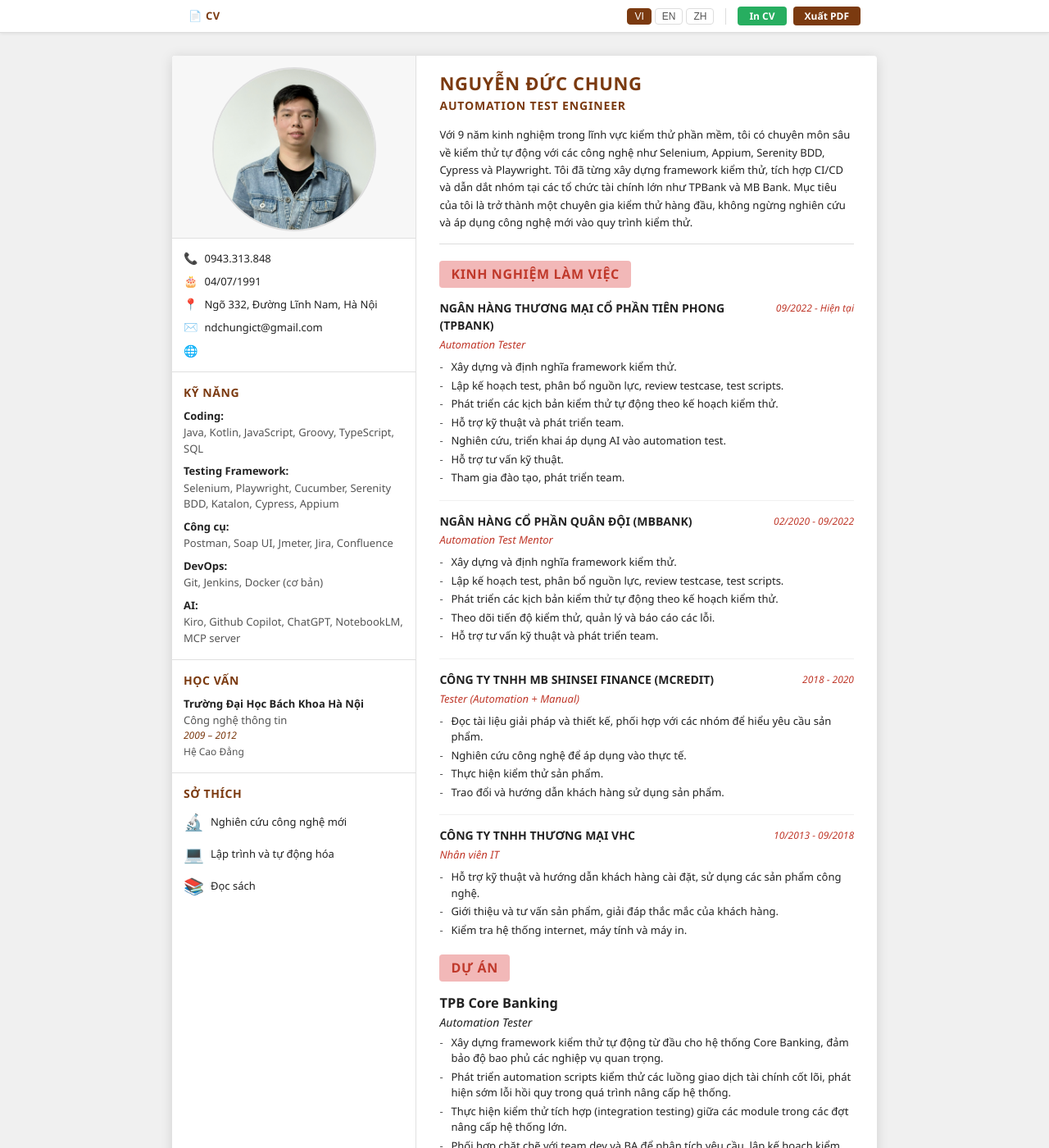
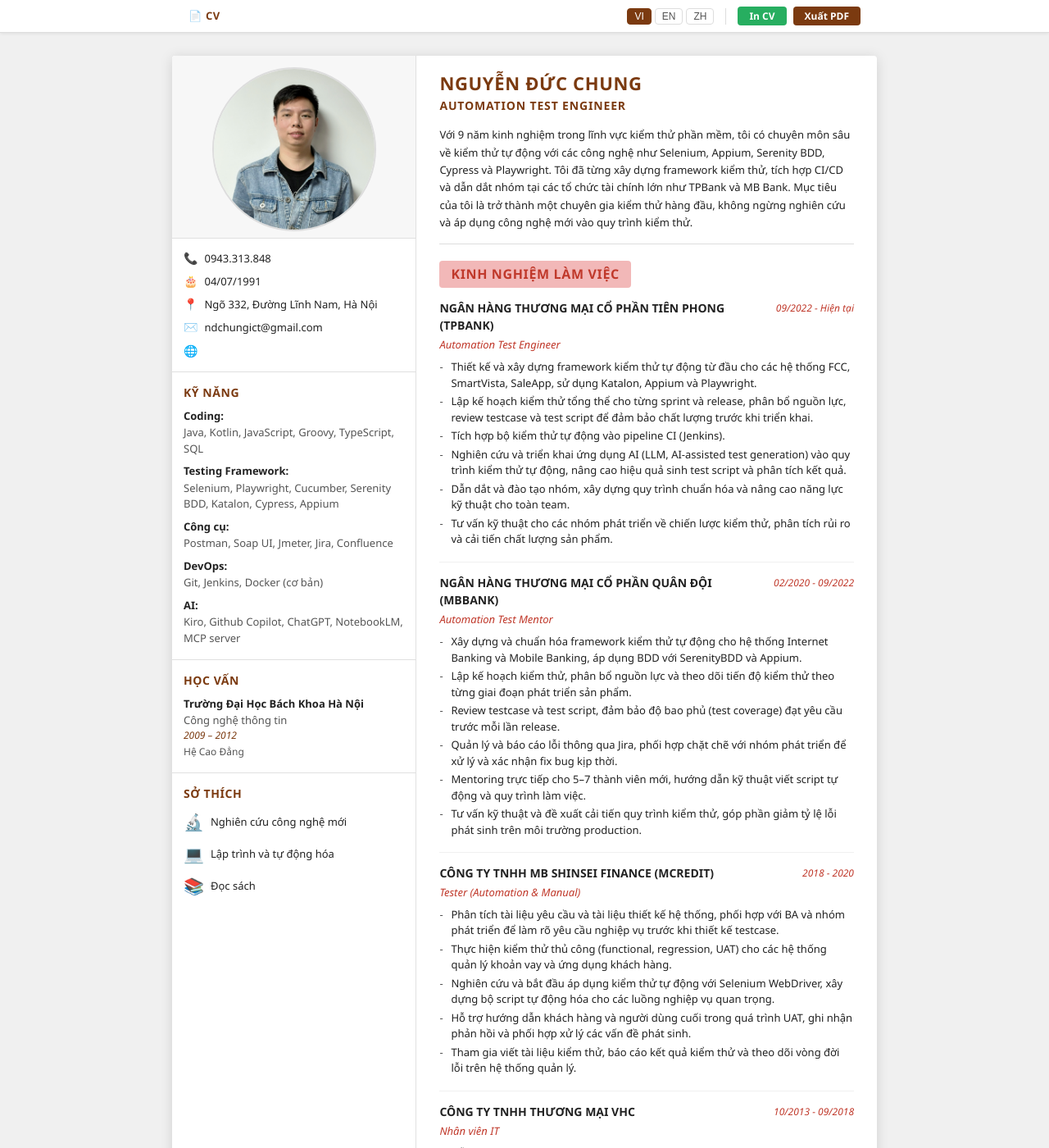
Before and after one commit to ndchungict/cv, a Jekyll site: the page built from index.html, in a window 1280 px wide and 1400 px high. Shown: the whole window at 82% size. Built offline with Jekyll 4.4.1, drawn with Linux system fonts in a browser that asks for light colours; some of the changed text lies outside the part shown.

Commit message:
update experience

```diff
--- a/_data/i18n.yml
+++ b/_data/i18n.yml
@@ -30,45 +30,47 @@ vi:
       - icon: "📚"
         name: "Đọc sách"
   experience:
-    - title: "Automation Tester"
+    - title: "Automation Test Engineer"
       company: "Ngân hàng thương mại cổ phần Tiên Phong (TPBank)"
       start: "09/2022"
       end: "Hiện tại"
       responsibilities:
-        - "Xây dựng và định nghĩa framework kiểm thử."
-        - "Lập kế hoạch test, phân bổ nguồn lực, review testcase, test scripts."
-        - "Phát triển các kịch bản kiểm thử tự động theo kế hoạch kiểm thử."
-        - "Hỗ trợ kỹ thuật và phát triển team."
-        - "Nghiên cứu, triển khai áp dụng AI vào automation test."
-        - "Hỗ trợ tư vấn kỹ thuật."
-        - "Tham gia đào tạo, phát triển team."
+        - "Thiết kế và xây dựng framework kiểm thử tự động từ đầu cho các hệ thống FCC, SmartVista, SaleApp, sử dụng Katalon, Appium và Playwright."
+        - "Lập kế hoạch kiểm thử tổng thể cho từng sprint và release, phân bổ nguồn lực, review testcase và test script để đảm bảo chất lượng trước khi triển khai."
+        - "Tích hợp bộ kiểm thử tự động vào pipeline CI (Jenkins)."
+        - "Nghiên cứu và triển khai ứng dụng AI (LLM, AI-assisted test generation) vào quy trình kiểm thử tự động, nâng cao hiệu quả sinh test script và phân tích kết quả."
+        - "Dẫn dắt và đào tạo nhóm, xây dựng quy trình chuẩn hóa và nâng cao năng lực kỹ thuật cho toàn team."
+        - "Tư vấn kỹ thuật cho các nhóm phát triển về chiến lược kiểm thử, phân tích rủi ro và cải tiến chất lượng sản phẩm."
     - title: "Automation Test Mentor"
-      company: "Ngân hàng cổ phần quân đội (MBBank)"
+      company: "Ngân hàng thương mại cổ phần Quân đội (MBBank)"
       start: "02/2020"
       end: "09/2022"
       responsibilities:
-        - "Xây dựng và định nghĩa framework kiểm thử."
-        - "Lập kế hoạch test, phân bổ nguồn lực, review testcase, test scripts."
-        - "Phát triển các kịch bản kiểm thử tự động theo kế hoạch kiểm thử."
-        - "Theo dõi tiến độ kiểm thử, quản lý và báo cáo các lỗi."
-        - "Hỗ trợ tư vấn kỹ thuật và phát triển team."
-    - title: "Tester (Automation + Manual)"
+        - "Xây dựng và chuẩn hóa framework kiểm thử tự động cho hệ thống Internet Banking và Mobile Banking, áp dụng BDD với SerenityBDD và Appium."
+        - "Lập kế hoạch kiểm thử, phân bổ nguồn lực và theo dõi tiến độ kiểm thử theo từng giai đoạn phát triển sản phẩm."
+        - "Review testcase và test script, đảm bảo độ bao phủ (test coverage) đạt yêu cầu trước mỗi lần release."
+        - "Quản lý và báo cáo lỗi thông qua Jira, phối hợp chặt chẽ với nhóm phát triển để xử lý và xác nhận fix bug kịp thời."
+        - "Mentoring trực tiếp cho 5–7 thành viên mới, hướng dẫn kỹ thuật viết script tự động và quy trình làm việc."
+        - "Tư vấn kỹ thuật và đề xuất cải tiến quy trình kiểm thử, góp phần giảm tỷ lệ lỗi phát sinh trên môi trường production."
+    - title: "Tester (Automation & Manual)"
       company: "Công ty TNHH MB Shinsei Finance (Mcredit)"
       start: "2018"
       end: "2020"
       responsibilities:
-        - "Đọc tài liệu giải pháp và thiết kế, phối hợp với các nhóm để hiểu yêu cầu sản phẩm."
-        - "Nghiên cứu công nghệ để áp dụng vào thực tế."
-        - "Thực hiện kiểm thử sản phẩm."
-        - "Trao đổi và hướng dẫn khách hàng sử dụng sản phẩm."
+        - "Phân tích tài liệu yêu cầu và tài liệu thiết kế hệ thống, phối hợp với BA và nhóm phát triển để làm rõ yêu cầu nghiệp vụ trước khi thiết kế testcase."
+        - "Thực hiện kiểm thử thủ công (functional, regression, UAT) cho các hệ thống quản lý khoản vay và ứng dụng khách hàng."
+        - "Nghiên cứu và bắt đầu áp dụng kiểm thử tự động với Selenium WebDriver, xây dựng bộ script tự động hóa cho các luồng nghiệp vụ quan trọng."
+        - "Hỗ trợ hướng dẫn khách hàng và người dùng cuối trong quá trình UAT, ghi nhận phản hồi và phối hợp xử lý các vấn đề phát sinh."
+        - "Tham gia viết tài liệu kiểm thử, báo cáo kết quả kiểm thử và theo dõi vòng đời lỗi trên hệ thống quản lý."
     - title: "Nhân viên IT"
       company: "Công ty TNHH Thương mại VHC"
       start: "10/2013"
       end: "09/2018"
       responsibilities:
-        - "Hỗ trợ kỹ thuật và hướng dẫn khách hàng cài đặt, sử dụng các sản phẩm công nghệ."
-        - "Giới thiệu và tư vấn sản phẩm, giải đáp thắc mắc của khách hàng."
-        - "Kiểm tra hệ thống internet, máy tính và máy in."
+        - "Hỗ trợ kỹ thuật cho khách hàng trong việc cài đặt, cấu hình và sử dụng các thiết bị và phần mềm công nghệ."
+        - "Tư vấn, giới thiệu sản phẩm và giải đáp thắc mắc kỹ thuật cho khách hàng, đảm bảo sự hài lòng sau bán hàng."
+        - "Kiểm tra, bảo trì và khắc phục sự cố hệ thống mạng, máy tính và thiết bị ngoại vi (máy in, router, switch)."
+        - "Ghi nhận và theo dõi các yêu cầu hỗ trợ kỹ thuật, phối hợp với nhóm kỹ thuật để xử lý kịp thời."
   education:
     - degree: "Công nghệ thông tin"
       institution: "Trường Đại Học Bách Khoa Hà Nội"
@@ -156,45 +158,47 @@ en:
       - icon: "📚"
         name: "Reading books"
   experience:
-    - title: "Automation Tester"
+    - title: "Automation Test Engineer"
       company: "Tien Phong Commercial Joint Stock Bank (TPBank)"
       start: "09/2022"
       end: "Present"
       responsibilities:
-        - "Built and defined the testing framework."
-        - "Planned tests, allocated resources, reviewed test cases and test scripts."
-        - "Developed automated test scenarios according to the test plan."
-        - "Provided technical support and team development."
-        - "Researched and implemented AI applications in automation testing."
-        - "Provided technical consulting."
-        - "Participated in training and team development."
+        - "Designed and built an automation test framework from scratch for FCC, SmartVista, and SaleApp systems using Katalon, Appium, and Playwright."
+        - "Planned overall test strategies for each sprint and release, allocated resources, and reviewed test cases and scripts to ensure quality before deployment."
+        - "Integrated the automation test suite into the CI pipeline (Jenkins)."
+        - "Researched and implemented AI applications (LLM, AI-assisted test generation) into the automation testing process, improving test script generation and result analysis."
+        - "Led and trained the team, established standardized processes, and enhanced technical capabilities across the team."
+        - "Provided technical consulting to development teams on test strategy, risk analysis, and product quality improvement."
     - title: "Automation Test Mentor"
       company: "Military Commercial Joint Stock Bank (MBBank)"
       start: "02/2020"
       end: "09/2022"
       responsibilities:
-        - "Built and defined the testing framework."
-        - "Planned tests, allocated resources, reviewed test cases and test scripts."
-        - "Developed automated test scenarios according to the test plan."
-        - "Monitored testing progress, managed and reported bugs."
-        - "Provided technical consulting and team development."
-    - title: "Tester (Automation + Manual)"
+        - "Built and standardized an automation test framework for Internet Banking and Mobile Banking systems using BDD with SerenityBDD and Appium."
+        - "Planned test schedules, allocated resources, and tracked testing progress across each product development phase."
+        - "Reviewed test cases and scripts to ensure test coverage met requirements before each release."
+        - "Managed and reported bugs via Jira, collaborating closely with the development team to resolve and verify bug fixes in a timely manner."
+        - "Directly mentored 5–7 new team members on automation script writing techniques and workflows."
+        - "Provided technical consulting and proposed process improvements, contributing to a reduction in production defect rates."
+    - title: "Tester (Automation & Manual)"
       company: "MB Shinsei Finance Co., Ltd. (Mcredit)"
       start: "2018"
       end: "2020"
       responsibilities:
-        - "Read solution and design documents, collaborated with teams to understand product requirements."
-        - "Researched technologies for practical application."
-        - "Performed product testing."
-        - "Communicated with and guided customers on product usage."
+        - "Analyzed requirements and system design documents, collaborating with BAs and developers to clarify business requirements before designing test cases."
+        - "Performed manual testing (functional, regression, UAT) for loan management systems and customer-facing applications."
+        - "Researched and began applying automation testing with Selenium WebDriver, building automated scripts for critical business flows."
+        - "Supported customers and end users during UAT, gathered feedback, and coordinated resolution of issues."
+        - "Participated in writing test documentation, test result reports, and tracking bug lifecycles in the management system."
     - title: "IT Staff"
       company: "VHC Trading Co., Ltd."
       start: "10/2013"
       end: "09/2018"
       responsibilities:
-        - "Provided technical support and guided customers in installing and using technology products."
-        - "Introduced and consulted on products, answered customer inquiries."
-        - "Checked internet systems, computers, and printers."
+        - "Provided technical support to customers for installing, configuring, and using technology devices and software."
+        - "Consulted on and introduced products, answered technical inquiries, and ensured post-sale customer satisfaction."
+        - "Inspected, maintained, and troubleshot network systems, computers, and peripherals (printers, routers, switches)."
+        - "Recorded and tracked technical support requests, coordinating with the technical team for timely resolution."
   education:
     - degree: "Information Technology"
       institution: "Hanoi University of Science and Technology"
@@ -287,40 +291,42 @@ zh:
       start: "09/2022"
       end: "至今"
       responsibilities:
-        - "构建并定义测试框架。"
-        - "制定测试计划，分配资源，审查测试用例和测试脚本。"
-        - "根据测试计划开发自动化测试场景。"
-        - "提供技术支持并推动团队发展。"
-        - "研究并实施AI在自动化测试中的应用。"
-        - "提供技术咨询。"
-        - "参与培训和团队建设。"
+        - "从零开始为FCC、SmartVista、SaleApp系统设计并构建自动化测试框架，使用Katalon、Appium和Playwright。"
+        - "为每个sprint和版本制定整体测试计划，分配资源，审查测试用例和脚本，确保部署前的质量。"
+        - "将自动化测试套件集成到CI流水线（Jenkins）。"
+        - "研究并将AI应用（LLM、AI辅助测试生成）引入自动化测试流程，提升测试脚本生成效率和结果分析能力。"
+        - "带领并培训团队，建立标准化流程，提升全团队技术能力。"
+        - "为开发团队提供测试策略、风险分析和产品质量改进方面的技术咨询。"
     - title: "自动化测试导师"
       company: "军事商业股份银行 (MBBank)"
       start: "02/2020"
       end: "09/2022"
       responsibilities:
-        - "构建并定义测试框架。"
-        - "制定测试计划，分配资源，审查测试用例和测试脚本。"
-        - "根据测试计划开发自动化测试场景。"
-        - "监控测试进度，管理并报告缺陷。"
-        - "提供技术咨询并推动团队发展。"
+        - "使用SerenityBDD和Appium的BDD方法，为网银和手机银行系统构建并标准化自动化测试框架。"
+        - "制定测试计划，分配资源，并跟踪各产品开发阶段的测试进度。"
+        - "审查测试用例和脚本，确保每次发布前测试覆盖率达到要求。"
+        - "通过Jira管理和报告缺陷，与开发团队紧密协作，及时处理和确认修复。"
+        - "直接指导5–7名新成员，传授自动化脚本编写技术和工作流程。"
+        - "提供技术咨询并提出流程改进建议，助力降低生产环境缺陷率。"
     - title: "测试工程师（自动化+手动）"
       company: "MB Shinsei Finance有限公司 (Mcredit)"
       start: "2018"
       end: "2020"
       responsibilities:
-        - "阅读解决方案和设计文档，与团队协作了解产品需求。"
-        - "研究技术以应用于实际工作。"
-        - "执行产品测试。"
-        - "与客户沟通并指导其使用产品。"
+        - "分析需求和系统设计文档，与BA和开发人员协作，在设计测试用例前明确业务需求。"
+        - "对贷款管理系统和客户端应用执行手动测试（功能、回归、UAT）。"
+        - "研究并开始使用Selenium WebDriver进行自动化测试，为关键业务流程构建自动化脚本。"
+        - "在UAT过程中支持客户和最终用户，收集反馈并协调解决问题。"
+        - "参与编写测试文档、测试结果报告，并在管理系统中跟踪缺陷生命周期。"
     - title: "IT员工"
       company: "VHC贸易有限公司"
       start: "10/2013"
       end: "09/2018"
       responsibilities:
-        - "提供技术支持，指导客户安装和使用技术产品。"
-        - "介绍和推荐产品，解答客户疑问。"
-        - "检查互联网系统、计算机和打印机。"
+        - "为客户提供技术支持，协助安装、配置和使用技术设备及软件。"
+        - "咨询和介绍产品，解答技术疑问，确保售后客户满意度。"
+        - "检查、维护和排查网络系统、计算机及外围设备（打印机、路由器、交换机）故障。"
+        - "记录和跟踪技术支持请求，与技术团队协调及时处理。"
   education:
     - degree: "信息技术"
       institution: "河内理工大学"
```
